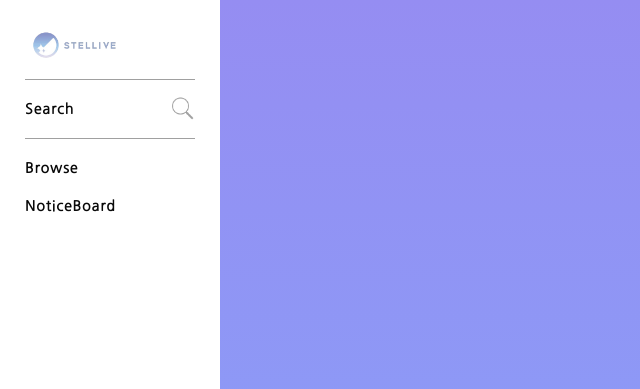
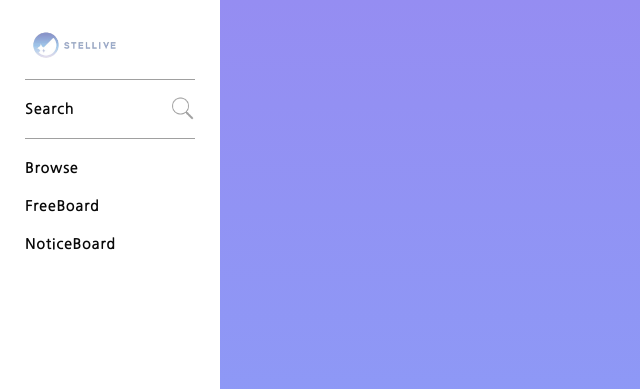
Before and after one commit to ungs1026/MusicStellive, a PHP site: page /index.php in a window 1280 px wide. Shown: the top 389 px of the page, without its empty margins (0-640 px from the left). Run offline with PHP 8.4, Linux system fonts and the light colour scheme; data that the repository does not hold is empty; some libraries are stand-ins or nearby versions.

Commit message:
Update navBarContainer.php

```diff
--- a/music_play/includes/navBarContainer.php
+++ b/music_play/includes/navBarContainer.php
@@ -24,7 +24,11 @@
 				</span>
 			</div>
 			<div class="navItem">
-				<span role="link" tabindex="0" onclick="openPage('notice.php?page=1&code=freeboard')" class="navItemLink">NoticeBoard
+				<span role="link" tabindex="0" onclick="openPage('notice.php?page=1&code=freeboard')" class="navItemLink">FreeBoard
+				</span>
+			</div>
+			<div class="navItem">
+				<span role="link" tabindex="0" onclick="openPage('notice.php?page=1&code=notice')" class="navItemLink">NoticeBoard
 				</span>
 			</div>
 
```
